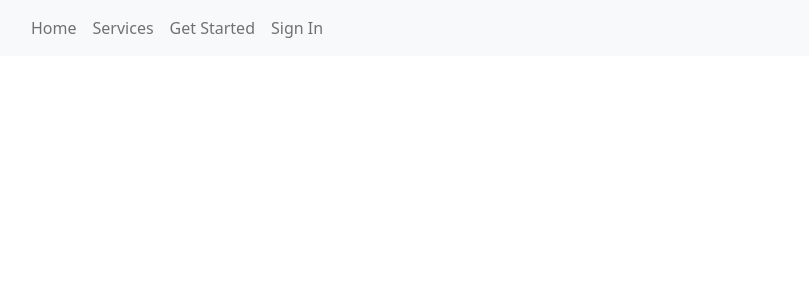
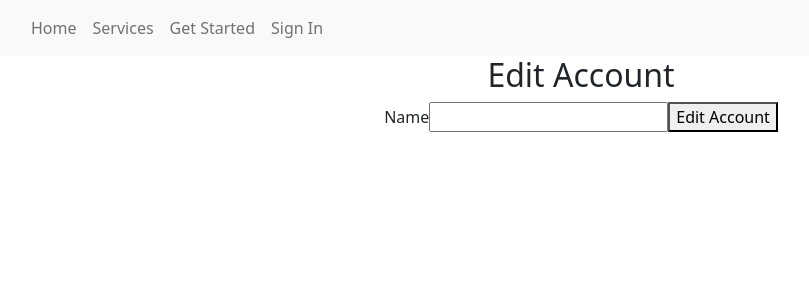
Before and after one commit to elidianeasb/project03-client, a React (Create React App) app: page /account/edit/1 in a window 1280 px wide. Shown: the top 300 px of the page, without its empty margins (59-868 px from the left). Built offline with nearby package versions, Linux system fonts and the light colour scheme; no server answers.

Commit message:
edit profile done

```diff
--- a/src/App.js
+++ b/src/App.js
@@ -30,8 +30,12 @@ function App() {
             <BookList />
           </Private>
         } />
-        <Route path="/account" element={<ProfilePage />}></Route>
-        <Route path="/edit/:userId" element={<EditProfile />}></Route>
+        <Route path="/account" element={
+          <Private>
+            <ProfilePage />
+          </Private>
+        } />
+        <Route path="/account/edit/:userId" element={<EditProfile />}></Route>
         <Route path="/service" element={
           <Private>
             <ServiceList />
--- a/src/contexts/auth.context.js
+++ b/src/contexts/auth.context.js
@@ -40,7 +40,6 @@ function AuthProviderWrapper(props){
                 setUser(null);
                 setLoading(false);
                 setProfile(false);
-
         }
     };
 
--- a/src/pages/EditProfile.jsx
+++ b/src/pages/EditProfile.jsx
@@ -1,8 +1,63 @@
-import React from 'react'
+import { useState, useEffect, useContext } from 'react';
+import axios from 'axios';
+import { useParams, useNavigate } from 'react-router-dom';
+import { AuthContext } from '../contexts/auth.context';
+
 
 function EditProfile() {
+  const [name, setName] = useState('');
+  const { userId } = useParams();
+  const storedToken = localStorage.getItem('authToken');
+
+  const navigate = useNavigate();
+
+  const handleName = (e) => setName(e.target.value);
+
+  const getAccount = async () => {
+    try {
+      const response = await axios.get(`${process.env.REACT_APP_API_URL}/account/${userId}`, {
+        headers: {
+          Authorization: `Bearer ${storedToken}`
+        }
+      })
+
+      setName(response.data.name);
+      console.log(response.data)
+
+    } catch (error) {
+      console.log(error)
+    }
+  }
+
+  useEffect(() => {
+    getAccount();
+
+}, [])
+
+const handleSubmit = async (e) => {
+  e.preventDefault();
+  try {
+    await axios.put(`${process.env.REACT_APP_API_URL}/edit/${userId}`, { name });
+
+            setName("")
+
+           navigate(`/account`); //refresh the list
+
+
+  } catch (error) {
+    console.log(error)
+  }
+}
+
   return (
-    <div>EditProfile</div>
+    <div>
+      <h2>Edit Account</h2>
+      <form onSubmit={handleSubmit}>
+                <label htmlFor="name">Name</label>
+                <input type="text" name='name' value={name} onChange={handleName} />
+                <button type="submit">Edit Account</button>
+            </form>
+    </div>
   )
 }
 
--- a/src/pages/ProfilePage.jsx
+++ b/src/pages/ProfilePage.jsx
@@ -6,7 +6,7 @@ import { AuthContext } from '../contexts/auth.context';
 
 function ProfilePage() {
   const [account, setAccount] = useState(null);
-  const { user } = useContext(AuthContext);
+  const { user, logout } = useContext(AuthContext);
   const storedToken = localStorage.getItem('authToken');
 
   const getAccount = async () => {
@@ -38,17 +38,15 @@ function ProfilePage() {
           <>
             <h4><b>name:</b>{account.name}</h4>
 
-            <Link to={`/edit/${user._id}`}>
+            <Link to={`/account/edit/${user._id}`}>
               <button>edit profile</button>
             </Link>
           </>
         )}
+      <button onClick={logout}>Logout</button>
       </div>
-
     </div>
   )
 }
 
 export default ProfilePage;
-/*
-<button onClick={logout}>Logout</button> */
```
